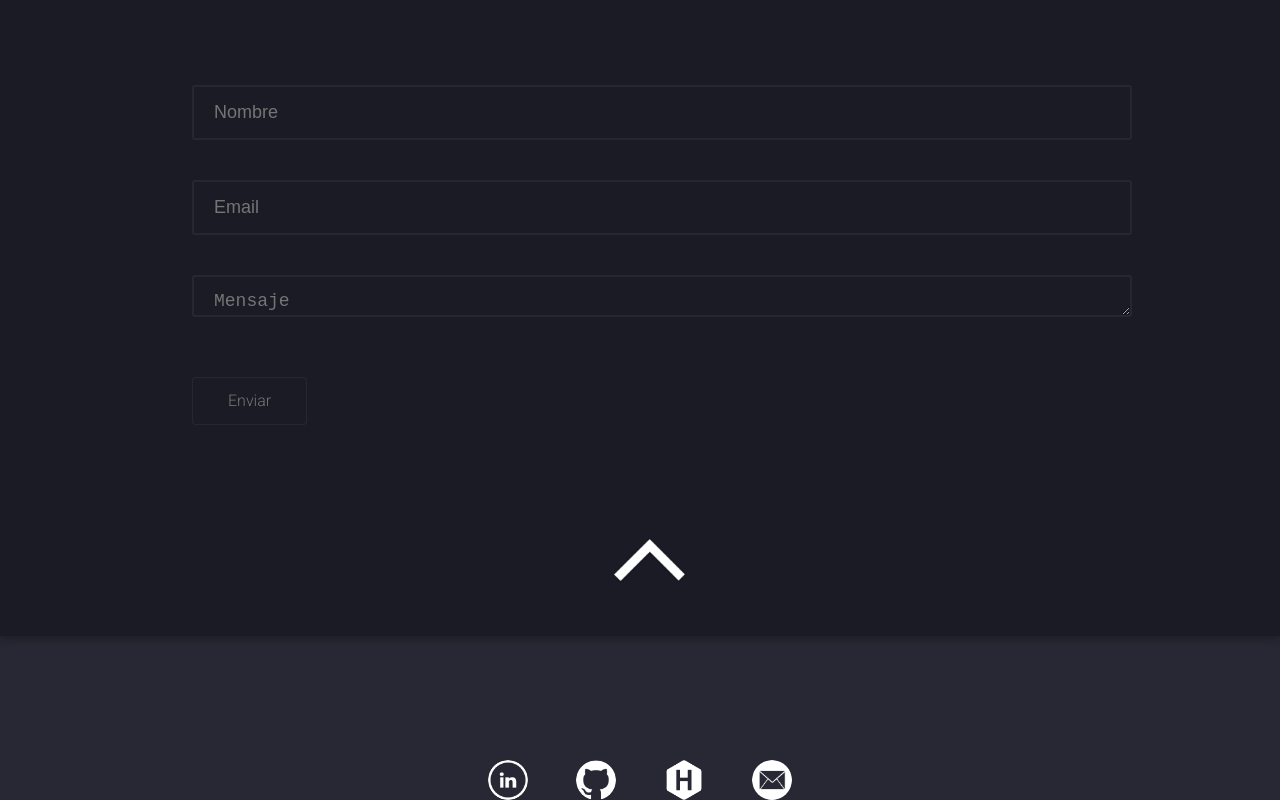
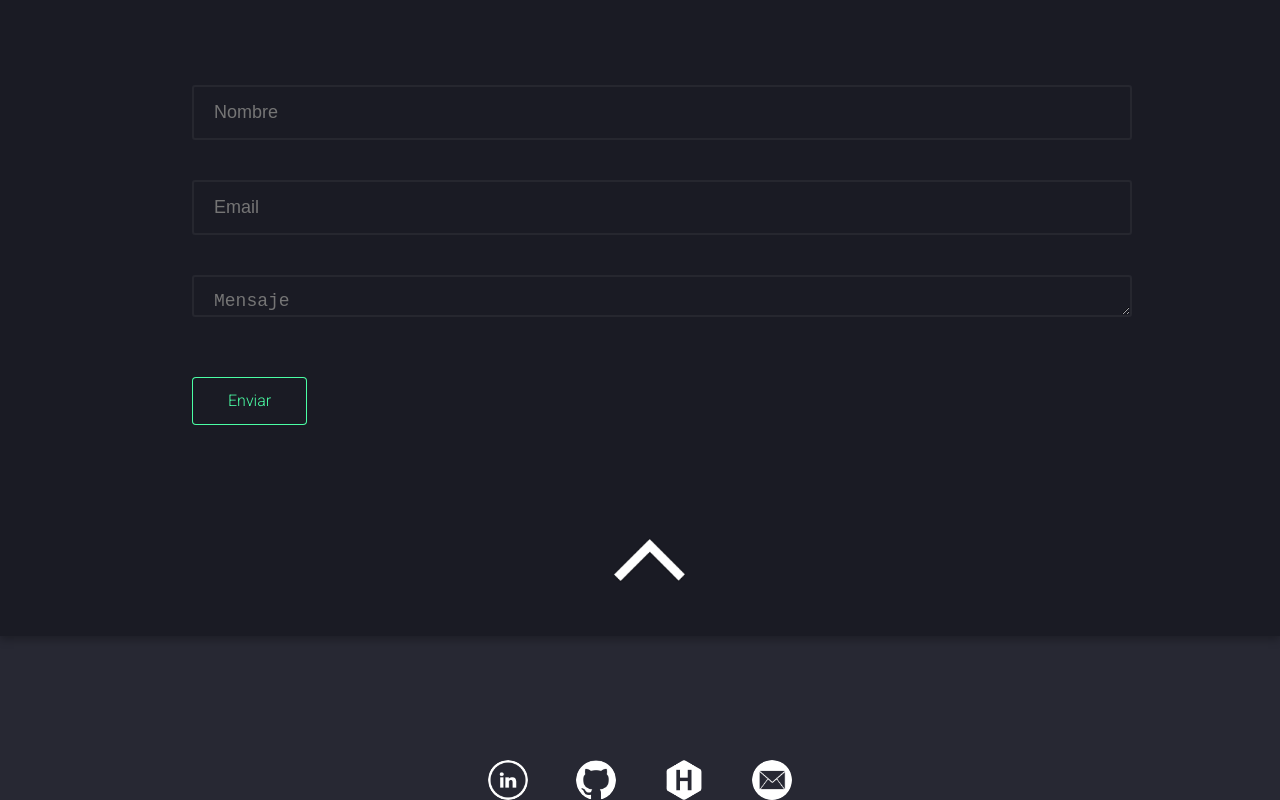
Before and after one commit to IgnacioGarciaReyna/portafolioReact, a React (Create React App) app: page / in a window 1280 px wide. In both pictures the pointer is over the button "Enviar". Shown: the part 4390-5190 px from the top of the page. Built offline with nearby package versions, Linux system fonts and the light colour scheme.

Commit message:
Nueva corrección del botón del contact

```diff
--- a/src/index.css
+++ b/src/index.css
@@ -570,11 +570,13 @@
   margin: 2.5em 0;
   box-shadow: inset 0 0 0 1px rgba(255, 255, 255, 0.05);
   color: #757575;
+  transition: 0.5s;
 }
 
 #submit-contact-button:hover {
   box-shadow: inset 0 0 0 1px var(--details-color-2);
   color: var(--details-color-2);
+  transition: 0.5s;
 }
 
 .back-to-home {
```
